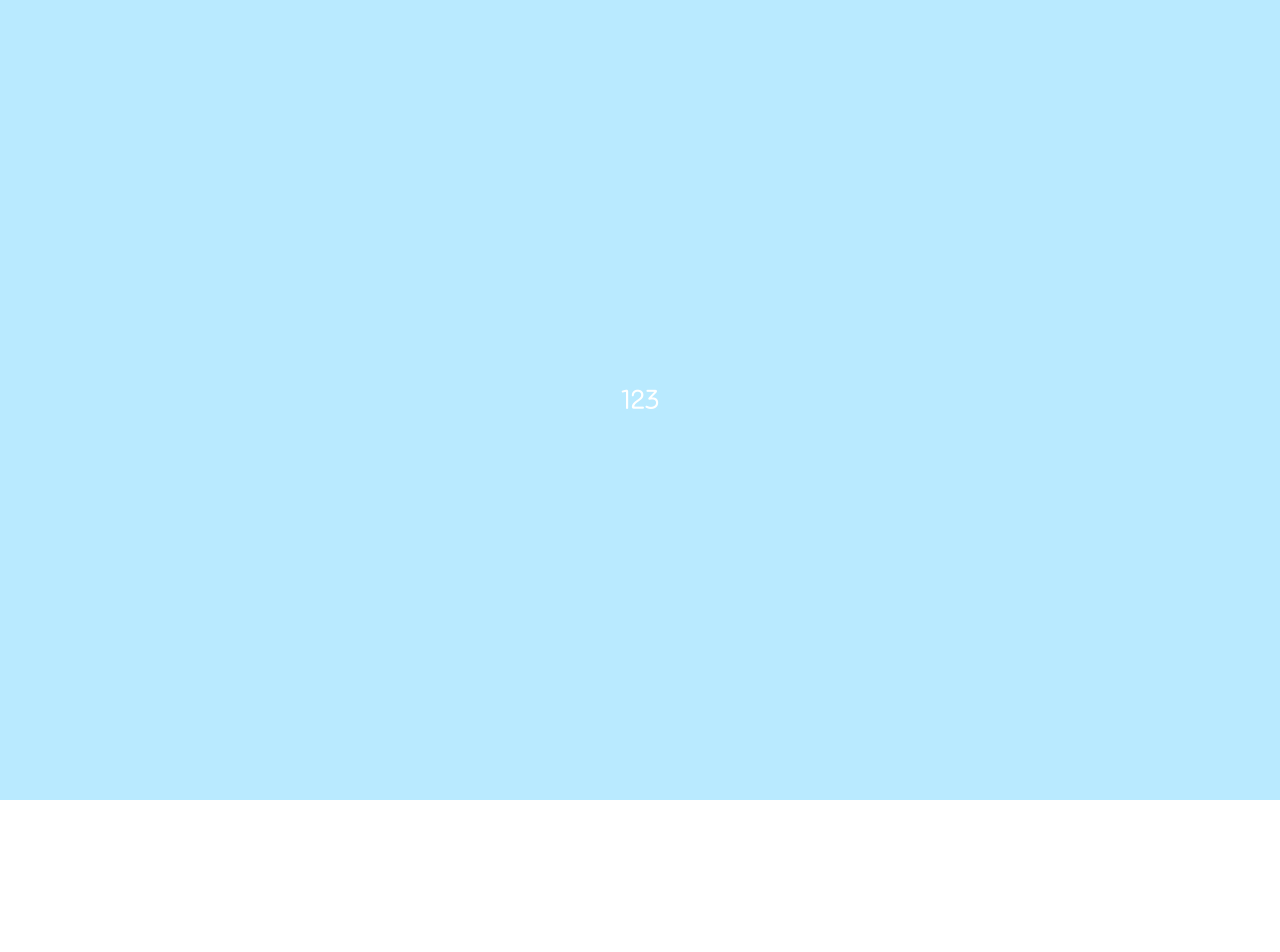
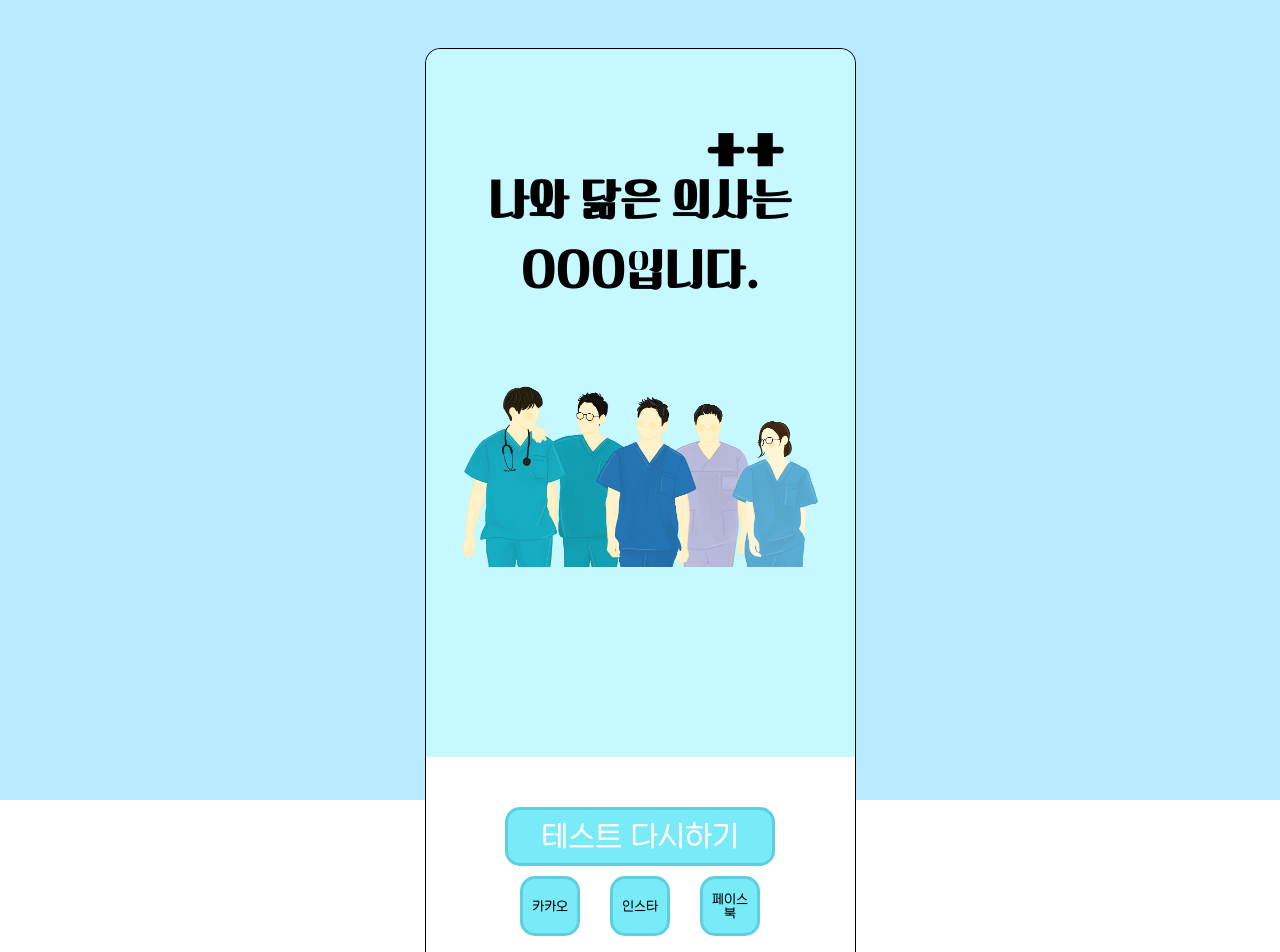
Before and after one commit to tbnsok40/HPM, a React (Create React App) app in the folder hospital-front/: page /resultpage in a window 1280 px wide. Shown: the top 952 px of the page. Before the commit the page ends 800 px from the top, so only its background shows below. Built offline with nearby package versions, Linux system fonts and the light colour scheme; a web font is replaced by a local one.

Commit message:
[add] resultpage css 작업

```diff
--- a/hospital-front/src/components/ResultPage.tsx
+++ b/hospital-front/src/components/ResultPage.tsx
@@ -1,11 +1,48 @@
-
+import poster from "../슬의.png";
+import {Link} from "react-router-dom";
+import "../style/Result.css"
 
 const ResultPage = () => {
 
 
-    return(
-        <div>123</div>
-    )
+    return (
+        <section id="main_contents">
+            <div className="wrapper">
+                <div className="upper-result">
+                    <div className="result_title_container" style={{
+                        "position": "relative"
+                    }}>
+                        나와 닮은 의사는 <br/>
+                        OOO입니다.
+                        <div className="result_title_above"
+                             style={{"position": "absolute", "top": "-45px", "right": "1px"}}>
+                            ++
+                        </div>
+                    </div>
+                    <div className="image_container" style={{
+                        "position": "relative",
+                        "top": "-20px",
+                    }}>
+                        <img id="poster" src={poster} alt="슬의"/>
+                    </div>
+                </div>
+                <div className="bottom-result">
+                    <button className="result-button" type="button">테스트 다시하기</button>
+                    <div id="sns-buttons">
+                        <button className="sns-button" type="button">
+                            카카오
+                        </button>
+                        <button className="sns-button" type="button">
+                            인스타
+                        </button>
+                        <button className="sns-button" type="button">
+                            페이스북
+                        </button>
+                    </div>
+
+                </div>
+            </div>
+        </section>)
 }
 
 export default ResultPage;
--- /dev/null
+++ b/hospital-front/src/style/Result.css
@@ -0,0 +1,189 @@
+
+html {
+    width: 100%;
+    height: 100vh;
+}
+
+
+@font-face {
+    font-family: '210 나무굴림R';
+    src: url('./fonts/210 나무굴림R.ttf') format('truetype');
+}
+
+@font-face {
+    font-family: '210 라임R';
+    src: url('./fonts/210 라임R.ttf') format('truetype');
+}
+
+@keyframes rotate {
+    0% {
+        transform: translateY(0);
+    }
+    25% {
+        transform: translateY(-20%);
+    }
+    50% {
+        transform: translateY(-40%);
+    }
+    75% {
+        transform: translateY(-60%);
+    }
+    100% {
+        transform: translateY(-80%);
+    }
+}
+
+@media ( max-width: 900px ) {
+    #main_contents .wrapper {
+        /*background-color: rebeccapurple;*/
+        border: none !important; /*이게 있어야하구나*/
+        /*display: flex;*/
+        /*flex-direction: column;*/
+        /*width: 100%;*/
+        /*height: 95%;*/
+        /*max-width: 500px;*/
+    }
+}
+
+body {
+    font-size: 20px;
+    width: 100%;
+    height: 100%;
+    color: #000;
+    /*font-family: "210 나무굴림R", '210 라임R', sans-serif;*/
+}
+
+#main_contents {
+    width: 100%;
+    height: 100vh;
+    display: flex;
+    justify-content: center;
+    /*margin-top: 3rem;*/
+    /*em, rem 차이 구분*/
+}
+
+#main_contents .wrapper {
+    border: 1px solid black;
+    border-radius: 15px;
+    display: flex;
+    flex-direction: column;
+    /*width: 100%;*/
+
+    /*xd참고 규격*/
+    width: 429px;
+    height: 926px;
+
+    margin: 3rem 0 3rem 0;
+    max-width: 500px;
+}
+
+.upper-result {
+    height: 708px;
+    background-color: #C5F9FF;
+    border-radius: 15px 15px 0 0;
+}
+
+.result_title_above {
+    display: flex;
+    justify-content: flex-end;
+    padding-right: 70px;
+    color: black;
+    font-size: 70px;
+    font-weight: bolder;
+}
+
+.result_title_container {
+    text-align: center;
+    margin: 116px 0px 0px 0px;
+    /*height: 250px;*/
+    color: black;
+    font-size: 42px;
+    font-weight: bolder;
+    line-height: 70px;
+    font-family: '210 라임R', sans-serif;
+
+}
+
+.subtitles {
+    margin-top: 28px;
+    margin-bottom: 40px;
+    /*background-color: #7f47dd;*/
+    /*width: 323px;*/
+    height: 2em;
+    /*line-height: 2em;*/
+}
+
+.sub_title {
+    text-align: center;
+    font-size: 26px;
+    font-weight: bold;
+    color: #274D6E;
+}
+
+.photo {
+    margin-top: 30px;
+    /*height: 100%;*/
+
+}
+
+#poster {
+    width: 400px;
+    /*height: 100%;*/
+}
+
+.bottom-result {
+    height: 218px;
+    width: 100%;
+    background-color: #ffffff;
+    /*background-color: yellowgreen;*/
+    border-radius: 0 0 15px 15px;
+    /*padding: 43.5px 0 0 0;*/
+    flex-direction: column;
+    display: flex;
+    justify-content: center;
+    align-items: center;
+
+}
+
+.result-button {
+    width: 270px;
+    height: 59px;
+    border-radius: 15px;
+    border: 3px solid #5ECFDC;
+    background-color: #79EBF8;
+    cursor: pointer;
+    color: #ffffff;
+
+    font-family: '210 나무굴림R', sans-serif;
+    font-size: 30px;
+    margin: 10px 0 10px 0;
+}
+
+#sns-buttons {
+    width: 270px;
+    background-color: white;
+    border: none;
+    display: flex;
+    justify-content: space-around;
+}
+
+.sns-button{
+    width: 60px;
+    height: 60px;
+    background-color: #79EBF8;
+    font-family: '210 나무굴림R', sans-serif;
+    border-radius: 15px;
+    border: 3px solid #5ECFDC;
+}
+.start {
+    font-weight: bold;
+    font-size: 40px;
+    padding: 10px 0 10px 0;
+    text-align: center;
+}
+
+.button button:hover {
+    /*text-decoration: underline;*/
+    background: aliceblue;
+    transition: 1s;
+}
```
